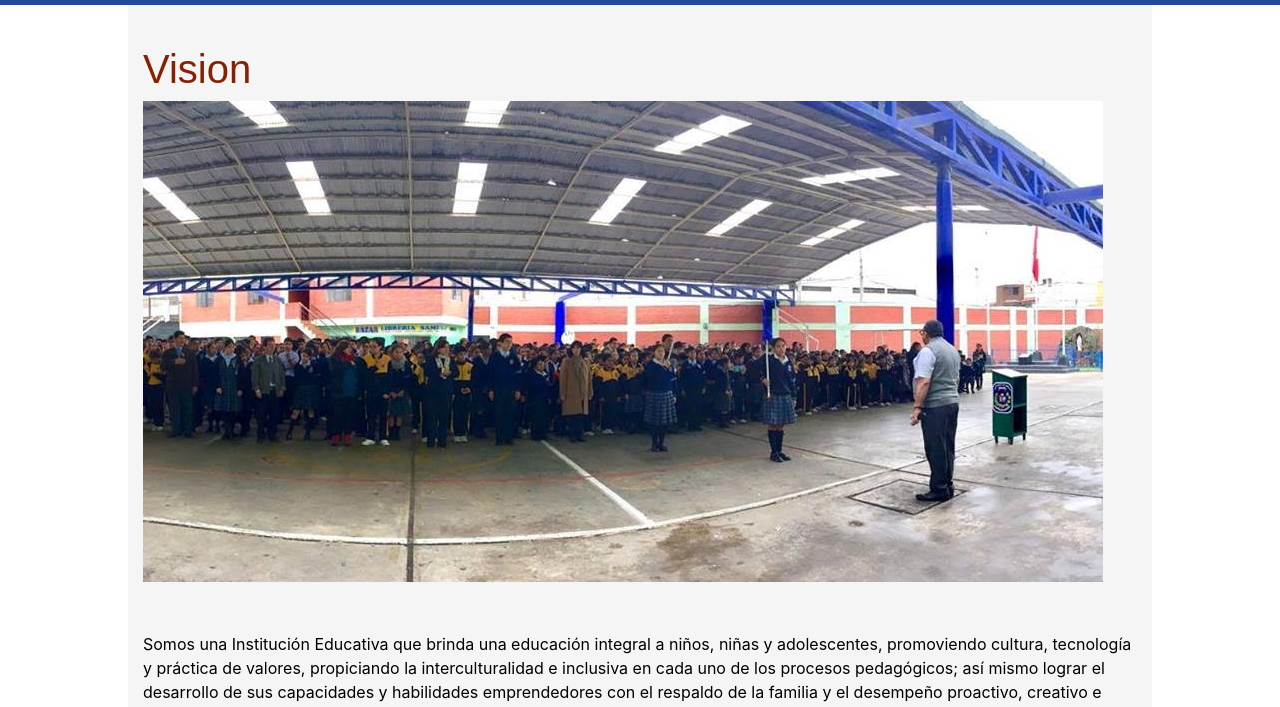
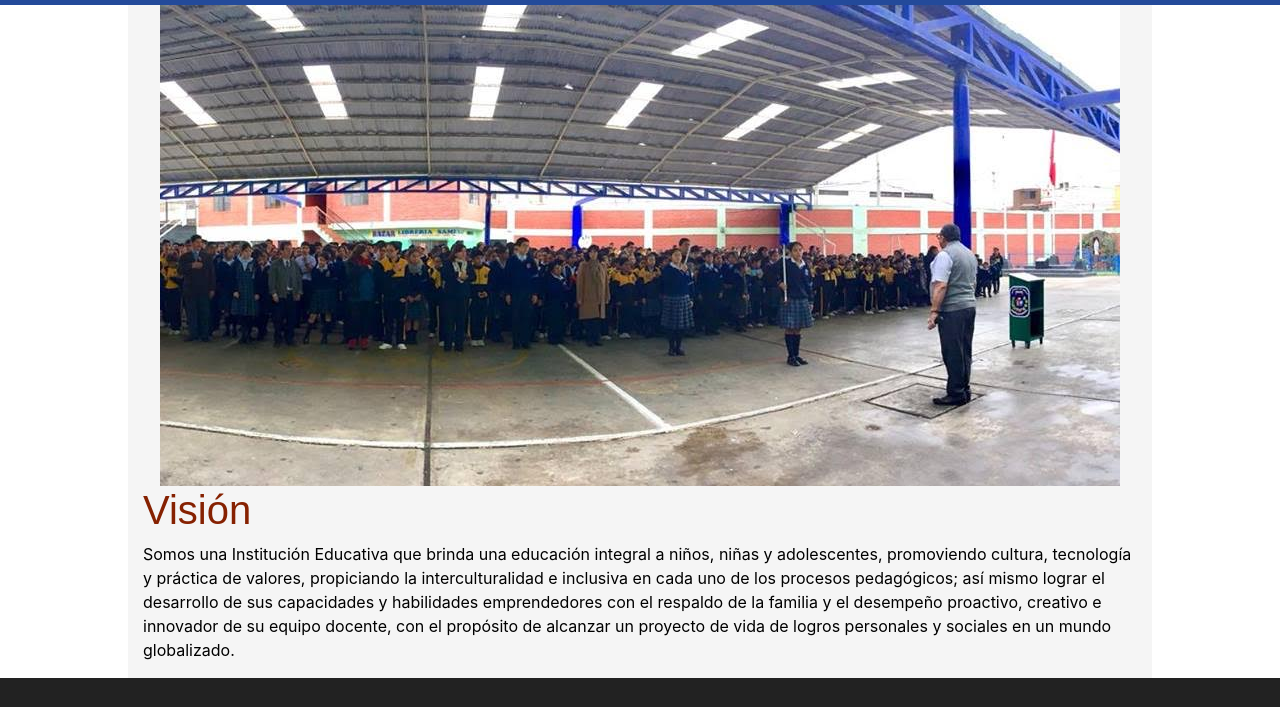
Before and after one commit to Milagros-0201/AVANCE-PROYECTO-FINAL, a plain HTML site: page colegio/vision.html in a window 1280 px wide. Shown: the part 67-774 px from the top of the page. Drawn offline with nearby package versions, Linux system fonts and the light colour scheme.

Commit message:
Se ha corregido Misión visión historia y plantel

```diff
--- a/colegio/vision.html
+++ b/colegio/vision.html
@@ -61,17 +61,16 @@
     <div class="container_bg">
     <div class="container">
             <div class="row">
-                <div class="col">
-                    <section class="contenido">
-                            <div class="titulos" id = "titulos">
-                            <h1>Vision</h1>
-                            </div>
-                            <div class="imagen_central">
+                <div class="col-sm-12">
+                    <!-- <section class="contenido"> -->
+                            <div class="imagen_central" align="center">
                                 <img src="img/vision.jpg" alt="">
                             </div>
-
+                            <div class="titulos" id = "titulos">
+                                <h1>Visión</h1>
+                                </div>
                             <p>Somos una Institución Educativa que brinda una educación integral a niños, niñas y adolescentes, promoviendo cultura, tecnología y práctica de valores, propiciando la interculturalidad e inclusiva en cada uno de los procesos pedagógicos; así mismo lograr el desarrollo de sus capacidades y habilidades emprendedores con el respaldo de la familia y el desempeño proactivo, creativo e innovador de su equipo docente, con el propósito de alcanzar un proyecto de vida de logros personales y sociales en un mundo globalizado.</p>
-                    </section>
+                    <!-- </section>      -->
                 </div>
             </div>
         </div>
```
Also changed, not shown: colegio/historia.html (+4 -5 lines), colegio/mision.html (+4 -7 lines), colegio/plantel.html (+6 -6 lines).
